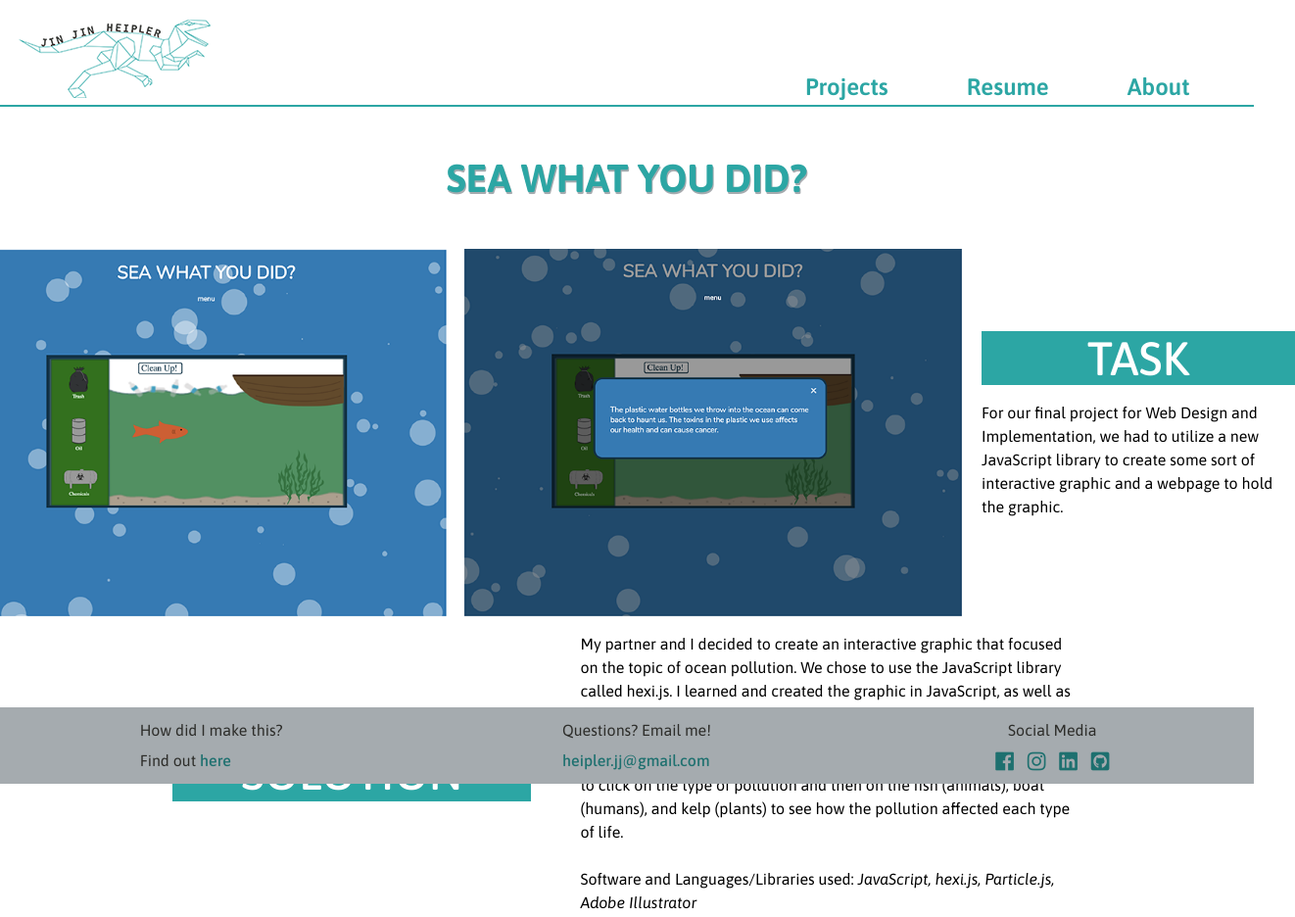
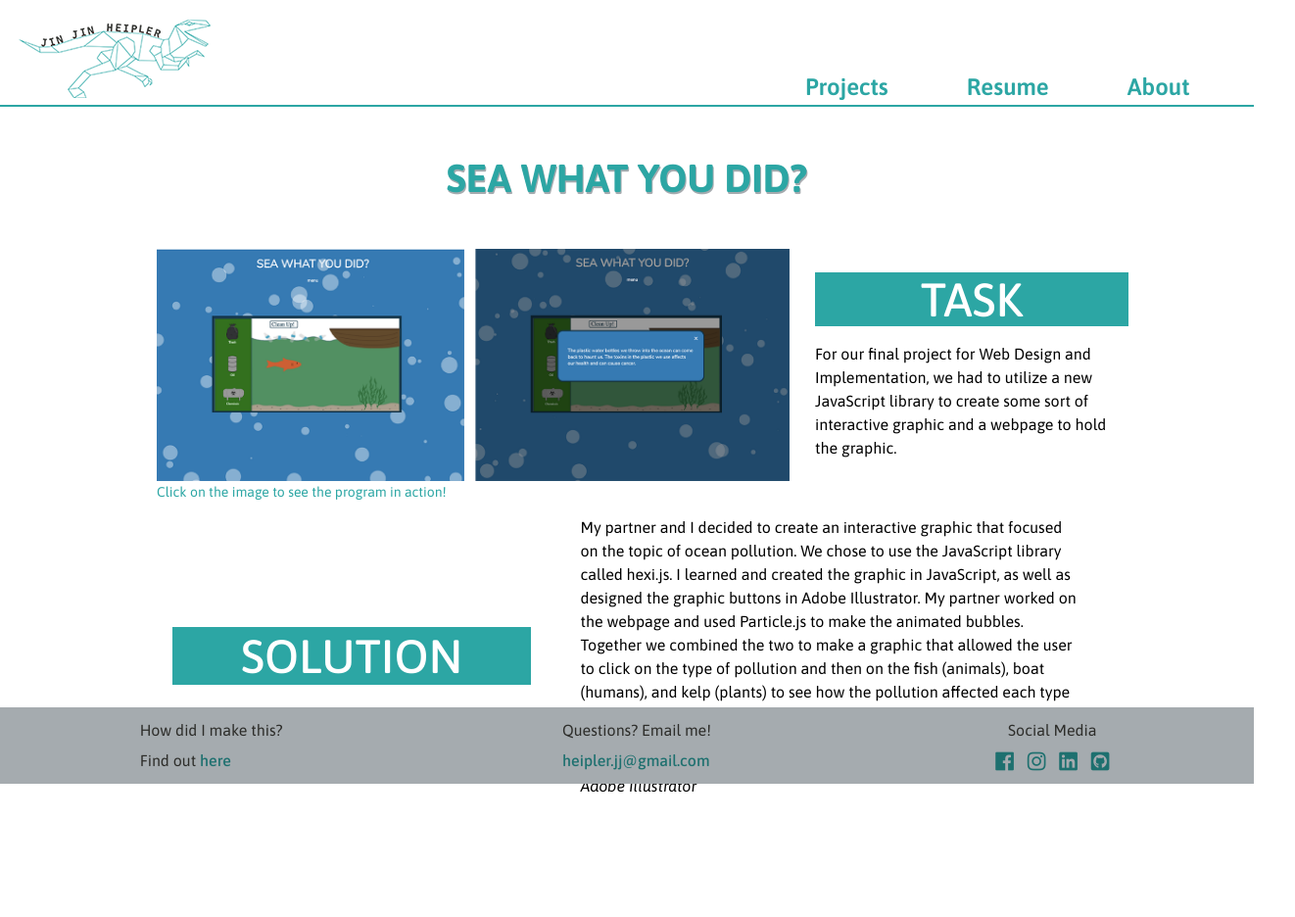
Before and after one commit to jjheipz24/jjheipz24.github.io, a plain HTML site: page projects/ocean.html in a window 1280 px wide. Shown: the whole page at 98% size, 1322 px wide, since content can reach past the window. Drawn offline with nearby package versions, Linux system fonts and the light colour scheme.

Commit message:
added link fixed spacing

```diff
--- a/projects/ocean.html
+++ b/projects/ocean.html
@@ -56,7 +56,9 @@
     <div class="content-horz">
         <h2> Sea What You Did? </h2>
         <div class="first-part">
-            <img class="proj-pic" src="projectpics/ocean/sea-what-you-did.png" alt="examples of the ocean application">
+            <div class="link-img"><a href="https://jjheipz24.github.io/ocean-project/index.html"><img class="proj-pic" src="projectpics/ocean/sea-what-you-did.png" alt="Examples of different parts of ocean application"></a>
+                <br />Click on the image to see the program in action!
+            </div>
             <div class="task-section">
                 <p class="task">TASK</p>
                 <p class="task-text">For our final project for Web Design and Implementation, we had to utilize a new JavaScript library to create some sort of interactive graphic and a webpage to hold the graphic.</p>
@@ -126,7 +128,6 @@
 
 
         });
-
     </script>
 </body>
 
--- a/stylesheet.css
+++ b/stylesheet.css
@@ -377,6 +377,7 @@ INDIVIDUAL PROJECTS
     display: flex;
     flex-direction: column;
     justify-content: center;
+    margin-left: 2vw;
 }
 
 .task-text {
```
